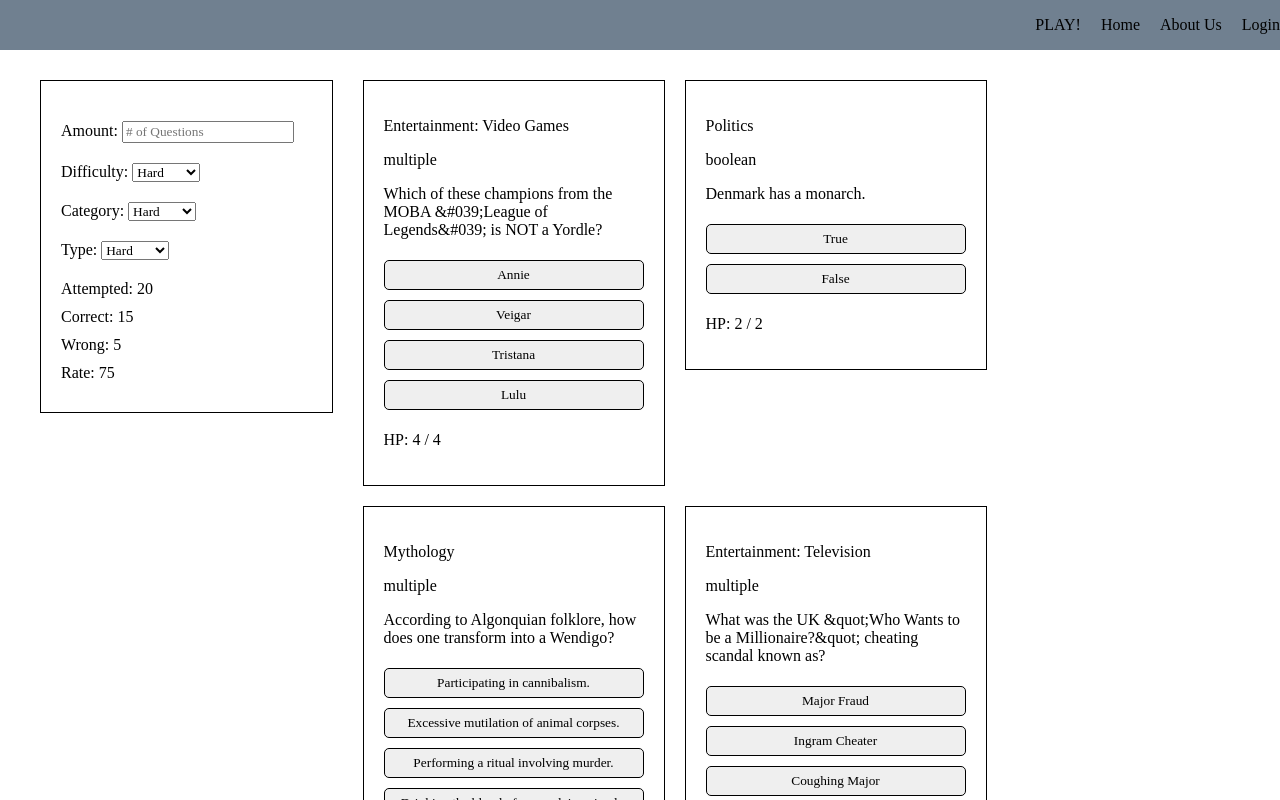
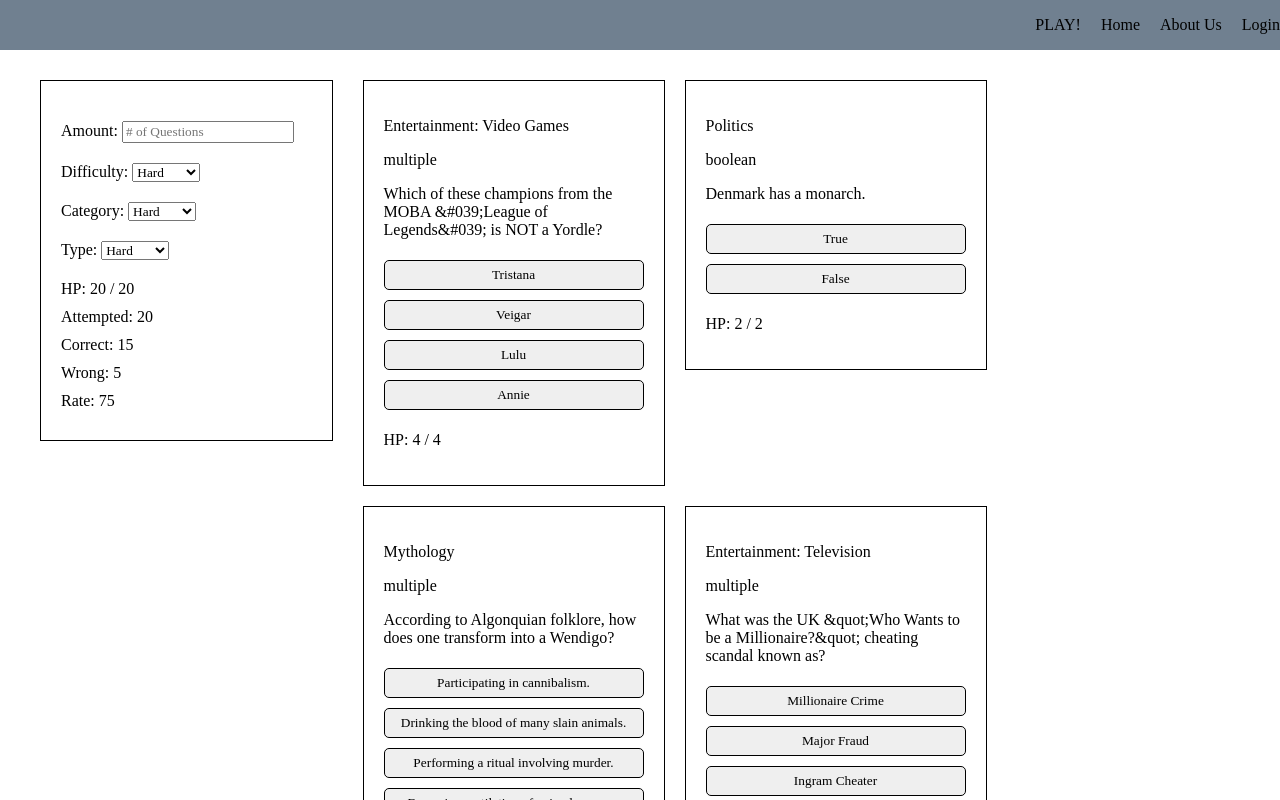
Before and after one commit to AntCannon/trivia-io, a React (Vite) app: page / in a window 1280 px wide. Shown: the top 800 px of the page. Built offline with nearby package versions, Linux system fonts and the light colour scheme; no server answers.

Commit message:
add user takes damage on wrong answer

```diff
--- a/src/App.jsx
+++ b/src/App.jsx
@@ -6,13 +6,21 @@ import Questions from './components/Questions.jsx'
 import Footer from './components/Footer.jsx'
 
 export default function App() {
+  const [ maxUserHP, setMaxUserHP] = useState(20)
+  const [ userHP, setUserHP] = useState(maxUserHP)
 
   return (
     <>
       <Nav />
       <main>
-        <Sidebar />
-        <Questions />
+        <Sidebar
+          userHP={userHP}
+          maxUserHP={maxUserHP}
+         />
+        <Questions
+          userHP={userHP}
+          setUserHP={setUserHP}
+         />
       </main>
       <Footer />
     </>
--- a/src/components/Choices.jsx
+++ b/src/components/Choices.jsx
@@ -6,7 +6,7 @@ export default function Choices({
   choices,
   handleSelect
 }) {
-
+  const [ shuffledChoices, setShuffledChoices ] = useState(choices)
   const [ isShuffled, setIsShuffled ] = useState(false)
 
   if (choices.length === 4  && !isShuffled) {
@@ -16,13 +16,13 @@ export default function Choices({
       const randomN = Math.floor(Math.random()*spread.length)
       randomizedChoices.push(spread.splice(randomN, 1)[0])
     }
-    choices = randomizedChoices
+    setShuffledChoices(randomizedChoices)
     setIsShuffled(true)
   }
 
   return (
     <ul className="choices">
-      {choices.map((choice, i) => (
+      {shuffledChoices.map((choice, i) => (
           <Choice
             choice={choice}
             key={i}
--- a/src/components/Question.jsx
+++ b/src/components/Question.jsx
@@ -2,7 +2,7 @@ import "./Question.css"
 import { useState, useEffect } from "react"
 import Choices from "./Choices.jsx"
 
-export default function Question({ trivia }) {
+export default function Question({ trivia, userHP, setUserHP }) {
   const [ t, setT ] = useState(null)
   const {
     category,
@@ -23,6 +23,7 @@ export default function Question({ trivia }) {
     // hp
     if (value != correct_answer) {
       setHP(hP - 1)
+      setUserHP(userHP - 1)
     } else {
       setHP(0)
     }
--- a/src/components/Questions.jsx
+++ b/src/components/Questions.jsx
@@ -4,7 +4,7 @@ import { getQuestions } from '../utils/fetch.js'
 import db from "../utils/db.json"
 import Question from "./Question.jsx"
 
-export default function Questions() {
+export default function Questions({ userHP, setUserHP }) {
   const [ questions, setQuestions ] = useState(db)
 
   // useEffect(() => {
@@ -22,7 +22,12 @@ export default function Questions() {
   return (
     <section className="questions-container">
       {questions.map( (trivia, i) => (
-        <Question id={trivia.question} trivia={trivia} key={i} />
+        <Question
+          id={trivia.question}
+          trivia={trivia}
+          userHP={userHP}
+          setUserHP={setUserHP}
+          key={i} />
       ))
       }
     </section>
--- a/src/components/Sidebar.jsx
+++ b/src/components/Sidebar.jsx
@@ -2,12 +2,15 @@ import "./Sidebar.css";
 import Filters from './Filters.jsx';
 import Stats from './Stats.jsx';
 
-export default function Sidebar() {
+export default function Sidebar({ userHP, maxUserHP }) {
 
   return (
     <section className="sidebar">
       <Filters />
-      <Stats />
+      <Stats
+        userHP={userHP}
+        maxUserHP={maxUserHP}
+      />
     </section>
   )
 }
--- a/src/components/Stats.jsx
+++ b/src/components/Stats.jsx
@@ -1,9 +1,10 @@
 import "./Stats.css"
 
-export default function Stats() {
+export default function Stats({ userHP, maxUserHP }) {
 
   return (
     <>
+      <p>HP: {userHP} / {maxUserHP}</p>
       <p>Attempted: <span>20</span></p>
       <p>Correct: <span>15</span></p>
       <p>Wrong: <span>5</span></p>
```
